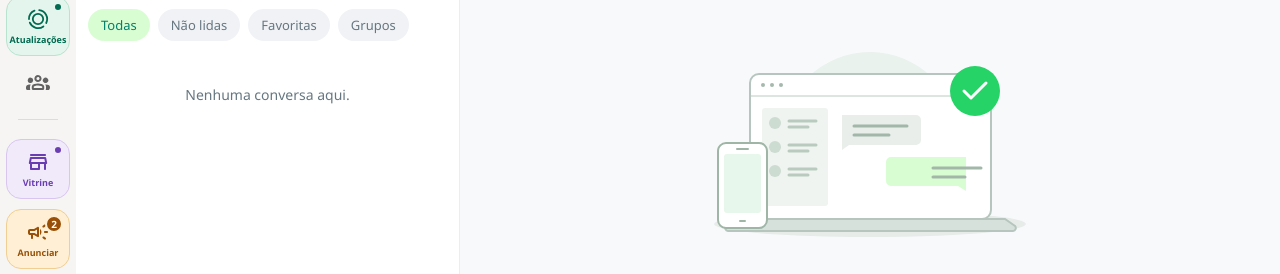
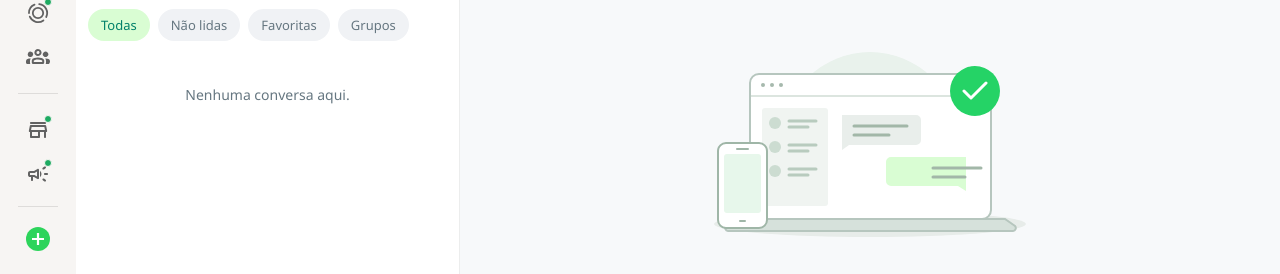
Before and after one commit to bilboDocero/vazazap, a website built with Vite: page index.html in a window 1280 px wide. Shown: the part 107-381 px from the top of the page. Built offline with nearby package versions, Linux system fonts and the light colour scheme; some packages are replaced by stand-ins of ours; files whose address does not match are found by name.

Commit message:
destaques

```diff
--- a/src/lib/navigation-highlights.js
+++ b/src/lib/navigation-highlights.js
@@ -2,7 +2,7 @@
 const shortcuts = {
   status: { label: 'Atualizações', description: 'Explore os status e canais disponíveis' },
   vitrine: { label: 'Vitrine', description: 'Explore produtos, serviços e ofertas na Vitrine' },
-  anunciar: { label: 'Anunciar', description: '2 formatos disponíveis para anunciar: Status e Vitrine', badge: '2' },
+  anunciar: { label: 'Anunciar', description: '2 formatos disponíveis para anunciar: Status e Vitrine' },
 };
 
 export function highlightNavigationShortcut(button, key, { mobile = false } = {}) {
@@ -13,15 +13,7 @@ export function highlightNavigationShortcut(button, key, { mobile = false } = {}
   button.setAttribute('aria-description', shortcut.description);
   button.title = `${shortcut.label} · ${shortcut.description}`;
   const indicator = document.createElement('span');
-  indicator.className = `nav-feature-indicator ${shortcut.badge ? 'nav-feature-indicator--count' : 'nav-feature-indicator--dot'}`;
-  indicator.textContent = shortcut.badge || '';
+  indicator.className = 'nav-feature-indicator';
   indicator.setAttribute('aria-hidden', 'true');
   (mobile ? button.querySelector('.sidebar-bottom-tab-icon') : button).appendChild(indicator);
-  if (!mobile) {
-    const caption = document.createElement('span');
-    caption.className = 'nav-feature-caption';
-    caption.textContent = shortcut.label;
-    caption.setAttribute('aria-hidden', 'true');
-    button.appendChild(caption);
-  }
 }
--- a/src/styles/layout.css
+++ b/src/styles/layout.css
@@ -88,73 +88,43 @@
   background: none;
 }
 
-/* Distinct discovery cues for sections beyond conversations. */
-.nav-feature {
-  --nav-feature-color: #006b50;
-  --nav-feature-surface: #e4f5ed;
-  --nav-feature-border: #b8e4cf;
+/* Subtle discovery dots using the same green as WhatsApp activity cues. */
+.nav-rail-btn.nav-feature.active {
+  background: var(--WDS-components-filter-surface-selected);
+  color: var(--WDS-accent);
 }
-
-.nav-feature[data-feature="vitrine"] {
-  --nav-feature-color: #6b3db3;
-  --nav-feature-surface: #f0eafa;
-  --nav-feature-border: #d8c6f1;
-}
-
-.nav-feature[data-feature="anunciar"] {
-  --nav-feature-color: #995006;
-  --nav-feature-surface: #fff0d5;
-  --nav-feature-border: #f1ce91;
-}
-
-.nav-rail-btn.nav-feature {
-  flex-direction: column;
-  gap: 4px;
-  width: 64px;
-  height: 60px;
-  margin: 3px 0;
-  border: 1px solid var(--nav-feature-border);
-  border-radius: 15px;
-  background: var(--nav-feature-surface);
-  color: var(--nav-feature-color);
-  transition: box-shadow 150ms ease, transform 150ms ease;
-}
-
-.nav-rail-btn.nav-feature:hover,
-.nav-rail-btn.nav-feature.active {
-  background: var(--nav-feature-surface);
-  color: var(--nav-feature-color);
-  box-shadow: inset 0 0 0 1px var(--nav-feature-color);
-}
-
-.nav-rail-btn.nav-feature:hover { transform: translateY(-1px); }
-.nav-rail-btn.nav-feature.active { border-inline-start: 3px solid var(--nav-feature-color); }
-.nav-feature-caption { font-size: 9px; font-weight: 700; line-height: 1.2; }
 
 .nav-feature-indicator {
   position: absolute;
   top: 5px;
   right: 6px;
-  display: grid;
-  place-items: center;
-  background: var(--nav-feature-color);
-  color: #fff;
-  border: 2px solid var(--nav-feature-surface);
+  width: 8px;
+  height: 8px;
+  background: var(--WDS-persistent-always-branded);
+  border: 1px solid var(--WDS-background-wash-inset);
   border-radius: 50%;
   pointer-events: none;
 }
 
-.nav-feature-indicator--dot { width: 10px; height: 10px; }
-.nav-feature-indicator--count { width: 18px; height: 18px; font-size: 10px; font-weight: 700; }
+@media (prefers-reduced-motion: no-preference) {
+  .nav-feature-indicator::after {
+    content: '';
+    position: absolute;
+    inset: -1px;
+    border-radius: inherit;
+    background: var(--WDS-persistent-always-branded);
+    animation: nav-feature-pulse 2.6s ease-out infinite;
+  }
 
-.nav-feature:focus-visible { outline: 2px solid var(--nav-feature-color); outline-offset: 3px; }
+  @keyframes nav-feature-pulse {
+    0% { transform: scale(1); opacity: .28; }
+    70%, 100% { transform: scale(2.2); opacity: 0; }
+  }
+}
 
-@media (prefers-reduced-motion: no-preference) {
-  .nav-feature-indicator--dot { animation: nav-discovery-pulse 1.8s ease-out 2; }
-  @keyframes nav-discovery-pulse {
-    0%, 100% { box-shadow: 0 0 0 0 transparent; }
-    40% { box-shadow: 0 0 0 5px var(--nav-feature-border); }
-  }
+.nav-feature:focus-visible {
+  outline: 2px solid var(--WDS-accent);
+  outline-offset: 3px;
 }
 
 .nav-rail-bottom {
--- a/src/styles/mobile.css
+++ b/src/styles/mobile.css
@@ -130,27 +130,18 @@
 
   .sidebar-bottom-tab.nav-feature .sidebar-bottom-tab-icon {
     position: relative;
-    background: var(--nav-feature-surface);
-    color: var(--nav-feature-color);
-    border: 1px solid var(--nav-feature-border);
   }
 
   .sidebar-bottom-tab.nav-feature .sidebar-bottom-tab-label {
-    color: var(--nav-feature-color);
     font-size: 10px;
     letter-spacing: -0.15px;
-    font-weight: 700;
   }
 
-  .sidebar-bottom-tab.nav-feature.active .sidebar-bottom-tab-label { color: var(--nav-feature-color); }
-
-  .sidebar-bottom-tab.nav-feature.active .sidebar-bottom-tab-icon {
-    color: var(--nav-feature-color);
-    background: var(--nav-feature-surface);
-    box-shadow: inset 0 0 0 1px var(--nav-feature-color);
+  .sidebar-bottom-tab .nav-feature-indicator {
+    top: 1px;
+    right: 8px;
+    border-color: var(--WDS-background-wash-plain);
   }
-
-  .sidebar-bottom-tab .nav-feature-indicator { top: -4px; right: -3px; }
 
   .sidebar-bottom-tab-label {
     font-size: 11px;
```
